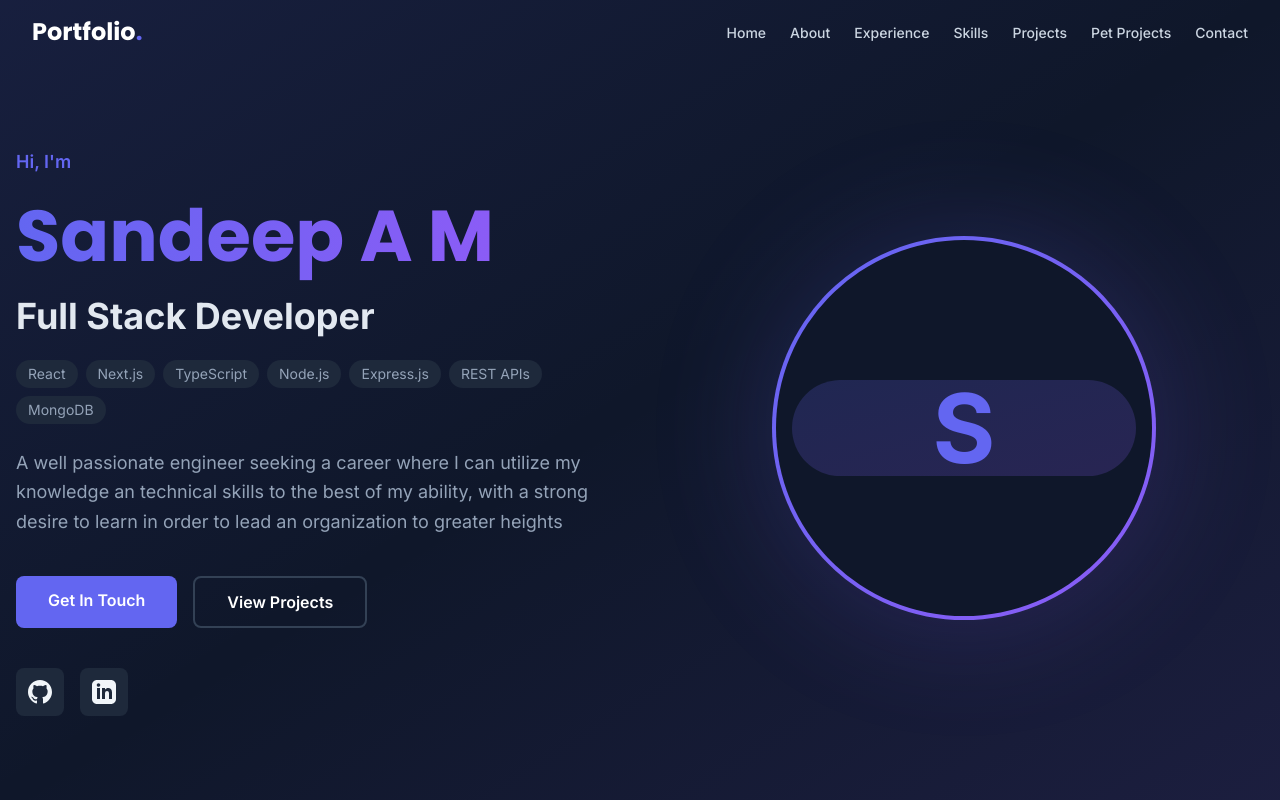
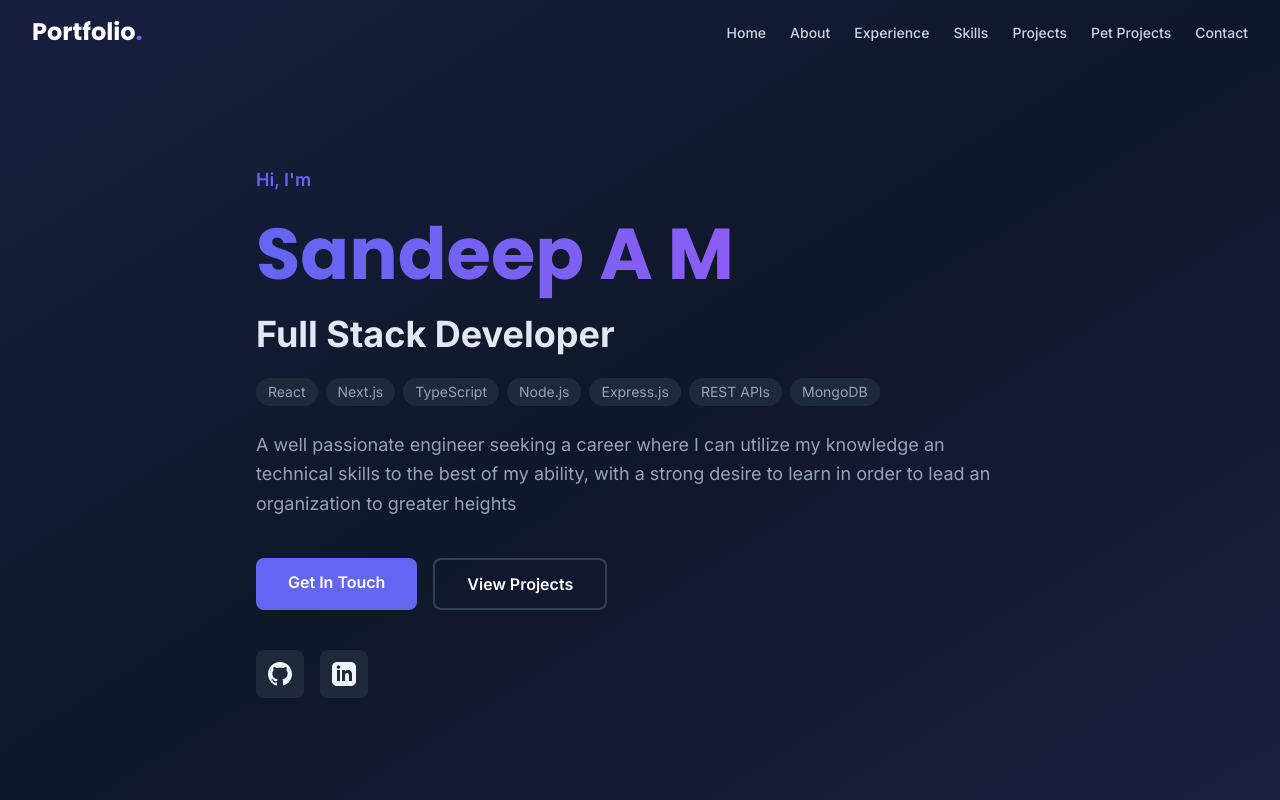
Before and after one commit to SandeepMohan99/Sandeep-Porfolio, a React (Vite) app: page / in a window 1280 px wide. Shown: the top 800 px of the page. Built offline with nearby package versions, Linux system fonts and the light colour scheme.

Commit message:
basic edits

```diff
--- a/src/components/Hero.jsx
+++ b/src/components/Hero.jsx
@@ -5,8 +5,8 @@ const Hero = () => {
         <section id="home" className="min-h-screen flex items-center justify-center px-4 pt-16 relative overflow-hidden">
             <div className="absolute inset-0 bg-gradient-to-br from-primary/10 via-transparent to-secondary/10 pointer-events-none"></div>
 
-            <div className="max-w-7xl w-full grid md:grid-cols-2 gap-12 items-center relative z-10">
-                <div className="space-y-6 animate-fade-in">
+            <div className="max-w-7xl w-full flex justify-center relative z-10">
+                <div className="space-y-6 animate-fade-in max-w-3xl">
                     <p className="text-primary text-lg font-semibold">Hi, I'm</p>
                     <h1 className="text-5xl md:text-6xl lg:text-7xl font-bold font-heading">
                         <span className="text-gradient">Sandeep A M</span>
@@ -70,19 +70,6 @@ const Hero = () => {
                         </a>
                     </div>
                 </div>
-
-                <div className="flex justify-center items-center">
-                    <div className="relative w-80 h-80 md:w-96 md:h-96 animate-float">
-                        <div className="absolute inset-0 bg-gradient-to-br from-primary to-secondary rounded-full opacity-20 blur-3xl"></div>
-                        <div className="relative w-full h-full rounded-full bg-gradient-to-br from-primary to-secondary p-1">
-                            <div className="w-full h-full rounded-full bg-slate-900 flex items-center justify-center">
-                                <div className="w-11/12 h-11/12 rounded-full bg-gradient-to-br from-primary/20 to-secondary/20 flex items-center justify-center text-8xl font-bold text-primary">
-                                    S
-                                </div>
-                            </div>
-                        </div>
-                    </div>
-                </div>
             </div>
 
             <style jsx>{`
```
